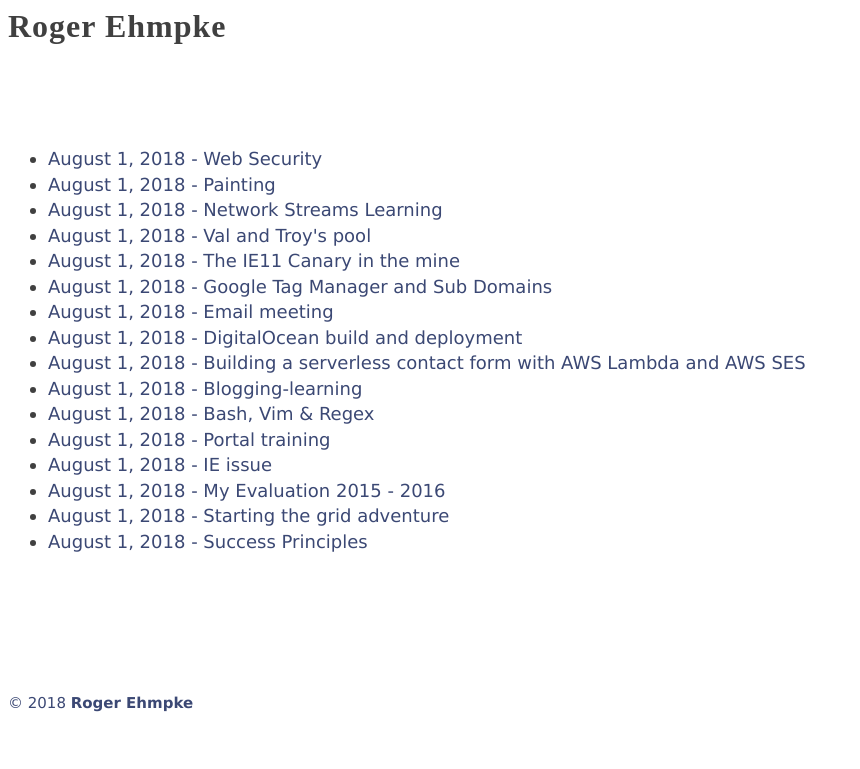
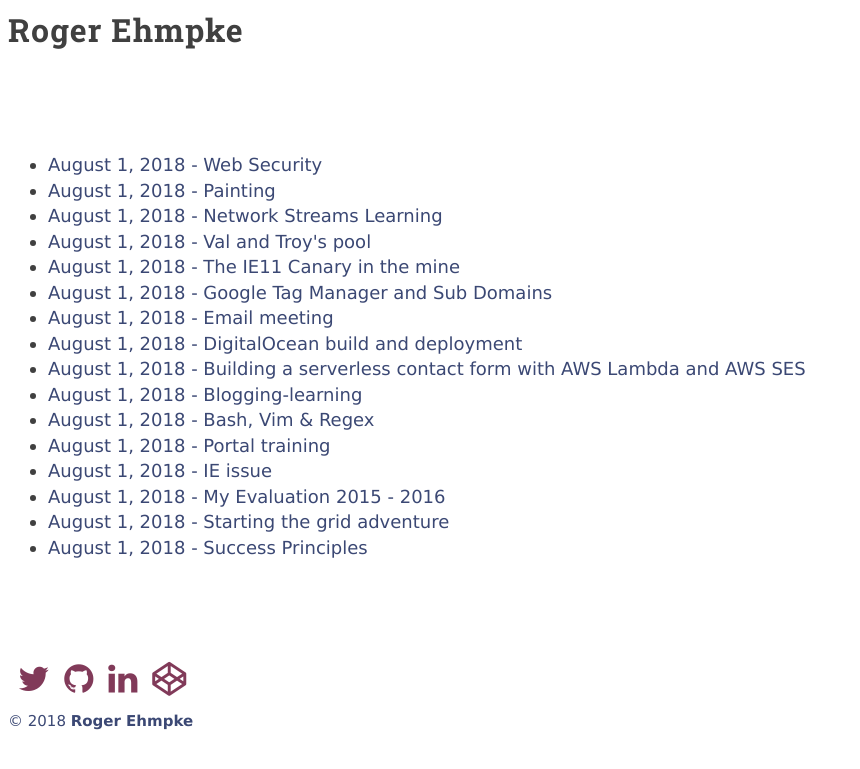
Before and after one commit to rehmpke/markdown, a Jekyll site: the page built from archive.html, in a window 1280 px wide. Shown: the top 769 px of the page, without its empty margins (0-860 px from the left). Built offline with Jekyll 4.4.1, drawn with Linux system fonts in a browser that asks for light colours; nearby versions of some CDN libraries.

Commit message:
Add font elements css

```diff
--- a/_layouts/default.html
+++ b/_layouts/default.html
@@ -8,6 +8,8 @@
         <meta name="description" content="{{page.description}}">
     <meta name="viewport" content="width=device-width, initial-scale=1.0, minimum-scale=1.0">
     <meta name="author" content="Roger Ehmpke">
+    <link href="https://fonts.googleapis.com/css?family=Roboto+Slab:400,700" rel="stylesheet">
+    <link href="//maxcdn.bootstrapcdn.com/font-awesome/4.3.0/css/font-awesome.min.css" rel="stylesheet">
     <link rel="stylesheet" type="text/css" href="/assets/css/style.css">
   </head>
 
```
